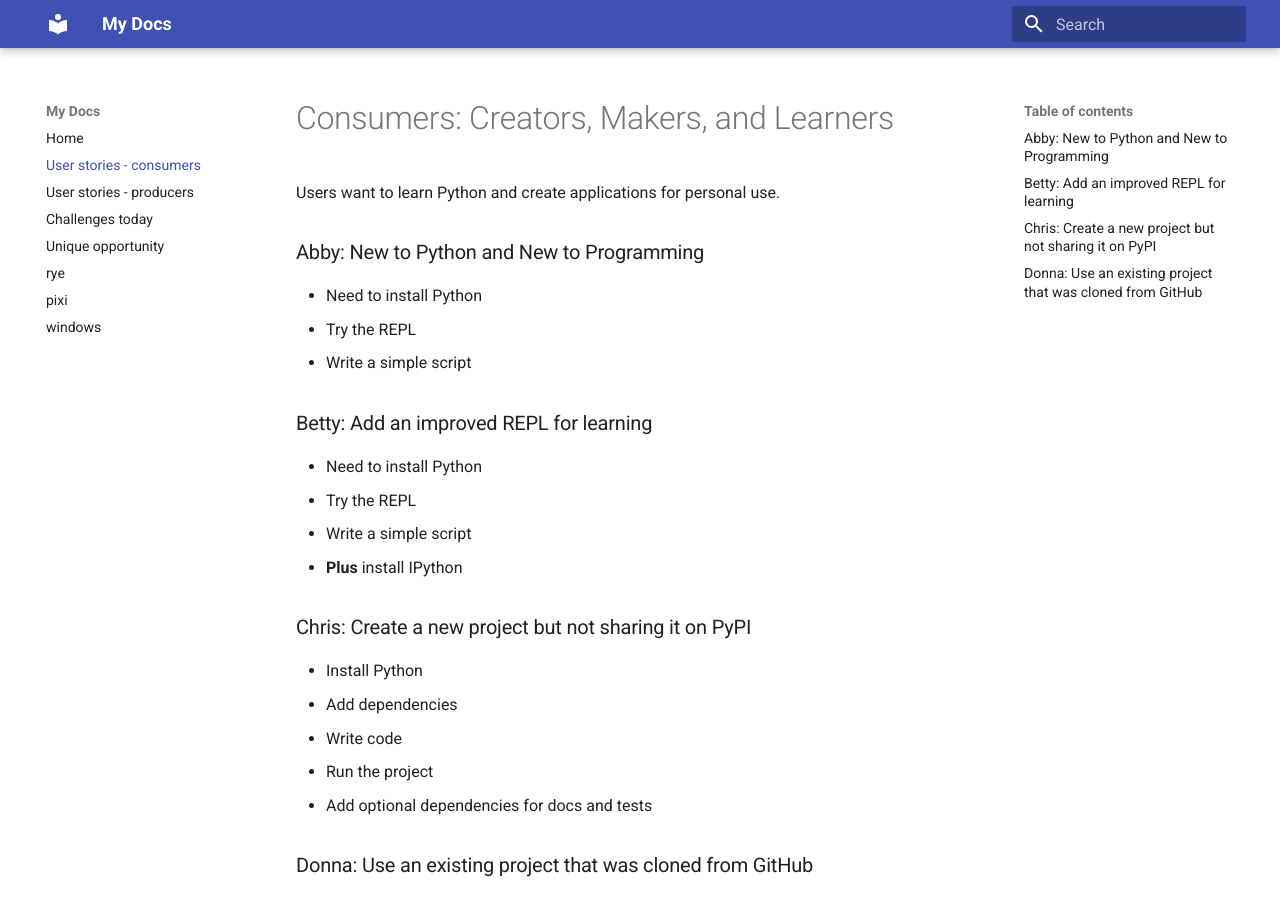
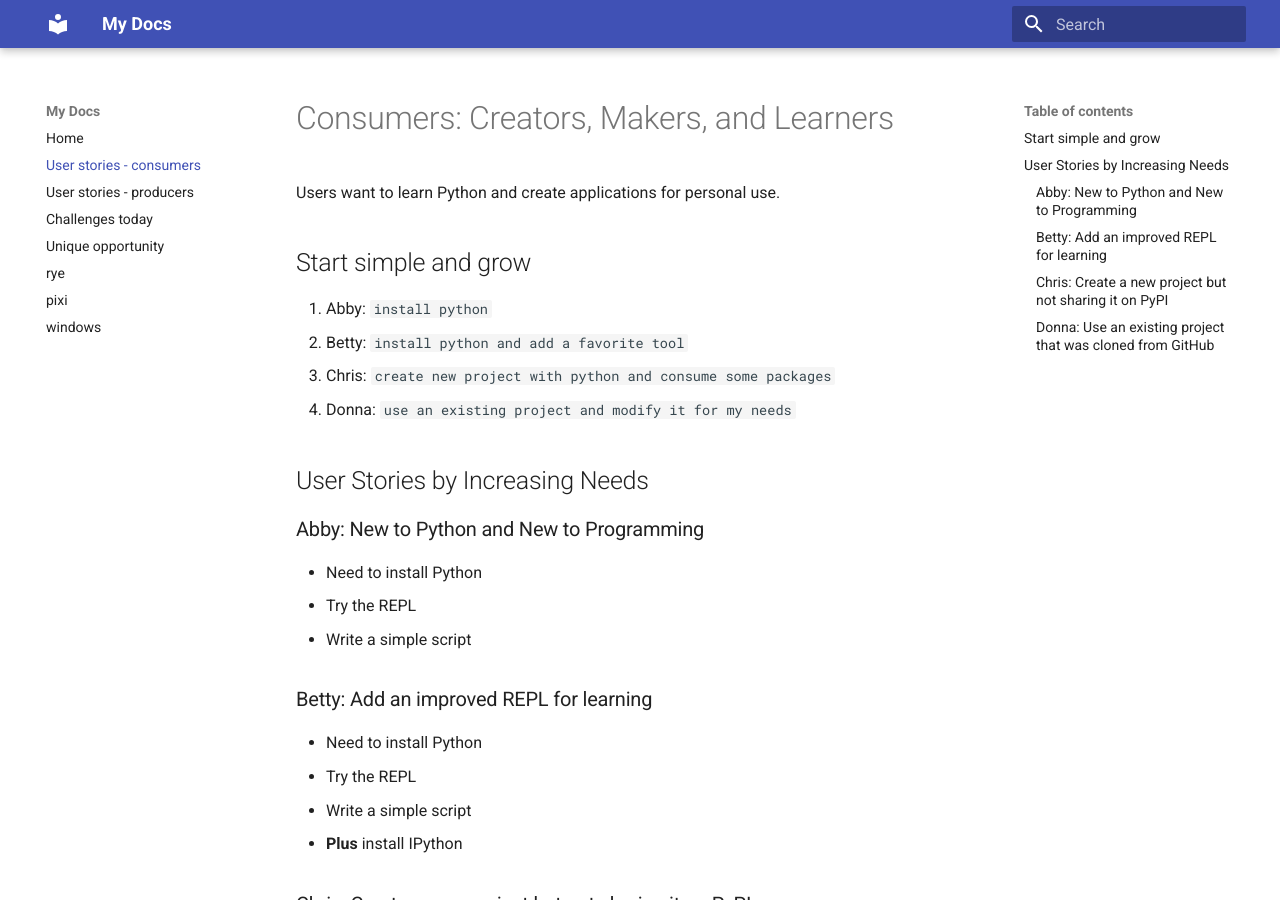
Before and after one commit to pysplash/dog-paddle, an MkDocs documentation site: the page built from docs/users-consumers.md, in a window 1280 px wide and 900 px high. Built offline with MkDocs 1.6.1 and Material for MkDocs 9.7.7, drawn with Linux system fonts in a browser that asks for light colours.

Commit message:
Clarify the simplest user stories and needs for consumers

```diff
--- a/docs/users-consumers.md
+++ b/docs/users-consumers.md
@@ -1,6 +1,15 @@
 # Consumers: Creators, Makers, and Learners
 
 Users want to learn Python and create applications for personal use.
+
+## Start simple and grow
+
+1. Abby: `install python`
+2. Betty: `install python and add a favorite tool`
+3. Chris: `create new project with python and consume some packages`
+4. Donna: `use an existing project and modify it for my needs`
+
+## User Stories by Increasing Needs
 
 ### Abby: New to Python and New to Programming
 
```
